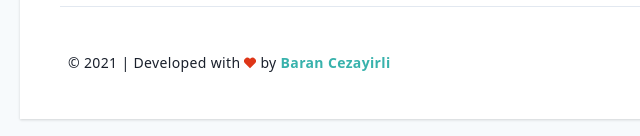
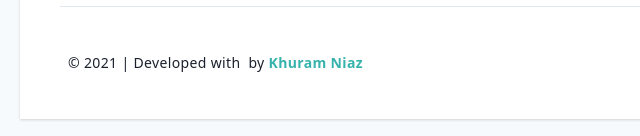
Before and after one commit to khuramniaz/My-Porfolio, a Gatsby site: page / in a window 1280 px wide. Shown: the part 1855-1991 px from the top of the page, 0-640 px from the left. Built offline with nearby package versions, Linux system fonts and the light colour scheme; Gatsby itself is replaced by a stand-in of ours.

Commit message:
Update footer.js

```diff
--- a/src/components/footer.js
+++ b/src/components/footer.js
@@ -9,19 +9,16 @@ const Footer = ({ social }) => (
         © {new Date().getFullYear()} | Developed with
       </span>
       <span className="inline-block mr-1">
-        <HeartIcon
-          className="h-3 w-3 fill-current"
-          style={{ color: '#de3618' }}
-        />
+
       </span>
       <span className="inline-block mr-1">by</span>
       <a
         className="text-primary-500 hover:text-primary-700 font-bold"
-        href="https://barancezayirli.com"
+        href="https://github.com/KhuramNiaz"
         target="_blank"
         rel="noopener noreferrer"
       >
-        Baran Cezayirli
+        Khuram Niaz
       </a>
     </div>
     {social && (
```
